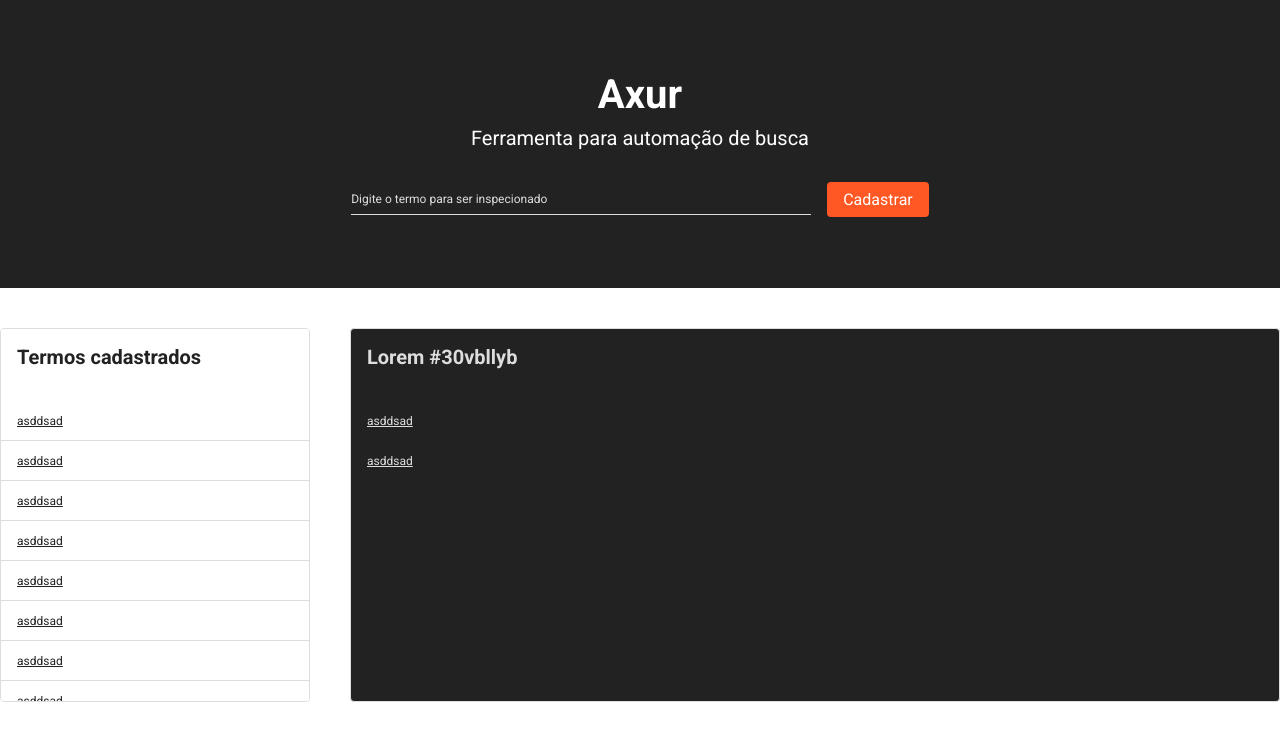
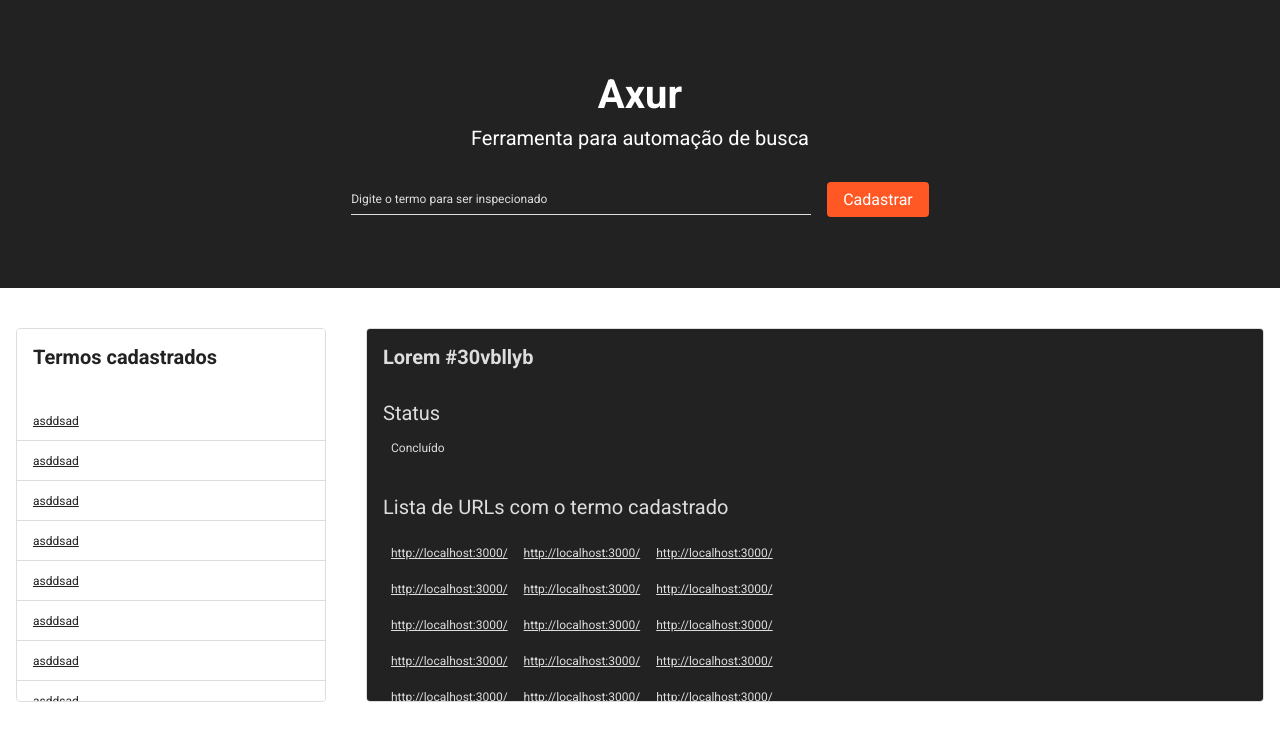
Before and after one commit to wellingtondw/axur, a React app: page / in a window 1280 px wide. Shown: the top 740 px of the page. Built offline with nearby package versions, Linux system fonts and the light colour scheme.

Commit message:
adjust style and create content container secondary box

```diff
--- a/src/components/ContentBox/styles.ts
+++ b/src/components/ContentBox/styles.ts
@@ -29,10 +29,22 @@ export const Container = styled.div<StylesProps>`
       display: none;
     }
   `}
+
+  @media only screen and (max-width: 768px) {
+    max-width: 80%;
+  }
+
+  @media only screen and (max-width: 480px) {
+    max-width: 90%;
+  }
 `;
 
 export const Title = styled.h2<StylesProps>`
   font-size: 20px;
   font-weight: bold;
   margin: 16px 0 32px 16px;
+
+  @media only screen and (max-width: 768px) {
+    text-align: center;
+  }
 `;
--- a/src/pages/Home/index.tsx
+++ b/src/pages/Home/index.tsx
@@ -28,7 +28,7 @@ const Home: React.FC = () => {
         </S.Wrapper>
       </S.HeaderContainer>
       <S.MainContainer>
-        <ContentBox title="Termos cadastrados" style={{ maxWidth: 310 }}>
+        <S.PrimaryContentBox title="Termos cadastrados">
           <S.WrapperItems>
             <LinkItem text="asddsad" />
             <LinkItem text="asddsad" />
@@ -46,11 +46,37 @@ const Home: React.FC = () => {
             <LinkItem text="asddsad" />
             <LinkItem text="asddsad" />
           </S.WrapperItems>
-        </ContentBox>
-        <S.ContentBox title="Lorem #30vbllyb" theme="secondary">
-          <LinkItem text="asddsad" theme="secondary" />
-          <LinkItem text="asddsad" theme="secondary" />
-        </S.ContentBox>
+        </S.PrimaryContentBox>
+        <S.SecondaryContentBox title="Lorem #30vbllyb" theme="secondary">
+          <S.ContentContainer>
+            <S.Title>Status</S.Title>
+            <S.Status>Concluído</S.Status>
+
+            <S.Title>Lista de URLs com o termo cadastrado</S.Title>
+            <S.LinkContainer>
+              <S.Link text="http://localhost:3000/" theme="secondary" />
+              <S.Link text="http://localhost:3000/" theme="secondary" />
+              <S.Link text="http://localhost:3000/" theme="secondary" />
+              <S.Link text="http://localhost:3000/" theme="secondary" />
+              <S.Link text="http://localhost:3000/" theme="secondary" />
+              <S.Link text="http://localhost:3000/" theme="secondary" />
+              <S.Link text="http://localhost:3000/" theme="secondary" />
+              <S.Link text="http://localhost:3000/" theme="secondary" />
+              <S.Link text="http://localhost:3000/" theme="secondary" />
+              <S.Link text="http://localhost:3000/" theme="secondary" />
+              <S.Link text="http://localhost:3000/" theme="secondary" />
+              <S.Link text="http://localhost:3000/" theme="secondary" />
+              <S.Link text="http://localhost:3000/" theme="secondary" />
+              <S.Link text="http://localhost:3000/" theme="secondary" />
+              <S.Link text="http://localhost:3000/" theme="secondary" />
+              <S.Link text="http://localhost:3000/" theme="secondary" />
+              <S.Link text="http://localhost:3000/" theme="secondary" />
+              <S.Link text="http://localhost:3000/" theme="secondary" />
+              <S.Link text="http://localhost:3000/" theme="secondary" />
+              <S.Link text="http://localhost:3000/" theme="secondary" />
+            </S.LinkContainer>
+          </S.ContentContainer>
+        </S.SecondaryContentBox>
       </S.MainContainer>
     </S.Container>
   );
--- a/src/pages/Home/styles.ts
+++ b/src/pages/Home/styles.ts
@@ -2,6 +2,7 @@ import styled from 'styled-components';
 
 import Btn from '../../components/Button';
 import CtBox from '../../components/ContentBox';
+import LkItem from '../../components/LinkItem';
 
 export const Container = styled.div`
   display: flex;
@@ -58,6 +59,24 @@ export const MainContainer = styled.div`
   margin-top: 40px;
   display: flex;
   align-items: center;
+
+  @media only screen and (max-width: 768px) {
+    flex-direction: column;
+  }
+`;
+
+export const PrimaryContentBox = styled(CtBox)`
+  max-width: 310px;
+  margin-left: 16px;
+
+  @media only screen and (max-width: 768px) {
+    max-width: 80%;
+    margin: 0;
+  }
+
+  @media only screen and (max-width: 480px) {
+    max-width: 90%;
+  }
 `;
 
 export const WrapperItems = styled.div`
@@ -68,6 +87,42 @@ export const WrapperItems = styled.div`
   }
 `;
 
-export const ContentBox = styled(CtBox)`
-  margin-left: 40px;
+export const SecondaryContentBox = styled(CtBox)`
+  margin: 0 16px 0 40px;
+  padding-bottom: 32px;
+
+  @media only screen and (max-width: 768px) {
+    margin: 16px 0;
+  }
 `;
+
+export const ContentContainer = styled.div`
+  margin-left: 16px;
+`;
+
+export const Title = styled.h2`
+  font-size: 20px;
+  color: #ddd;
+  margin-bottom: 16px;
+`;
+
+export const Status = styled.p`
+  font-size: 12px;
+  color: #ddd;
+  margin-bottom: 40px;
+  margin-left: 8px;
+`;
+
+export const LinkContainer = styled.div`
+  width: 100%;
+  max-width: 60%;
+  flex-wrap: wrap;
+  display: flex;
+`;
+
+export const Link = styled(LkItem)`
+  width: auto;
+  padding: 0;
+  margin: 8px;
+  height: 20px;
+`;
```
Also changed, not shown: 1 other file (tests, documents, lock files or other folders).
